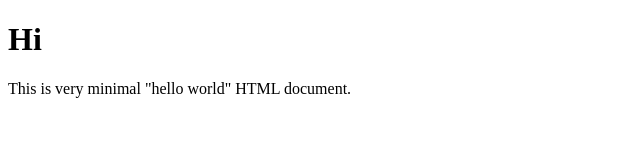
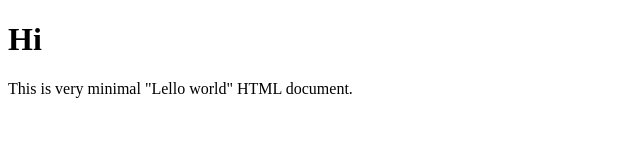
Before and after one commit to wms61793/wms61793.github.io, a plain HTML site: page index.html in a window 1280 px wide. Shown: the full height of the page, 0-640 px from the left. Drawn offline with Linux system fonts and the light colour scheme.

Commit message:
Update index.html

```diff
--- a/index.html
+++ b/index.html
@@ -6,6 +6,6 @@
   </head>
   <body>
     <h1>Hi</h1>
-    <p>This is very minimal "hello world" HTML document.</p>
+    <p>This is very minimal "Lello world" HTML document.</p>
   </body>
 </html>
```
